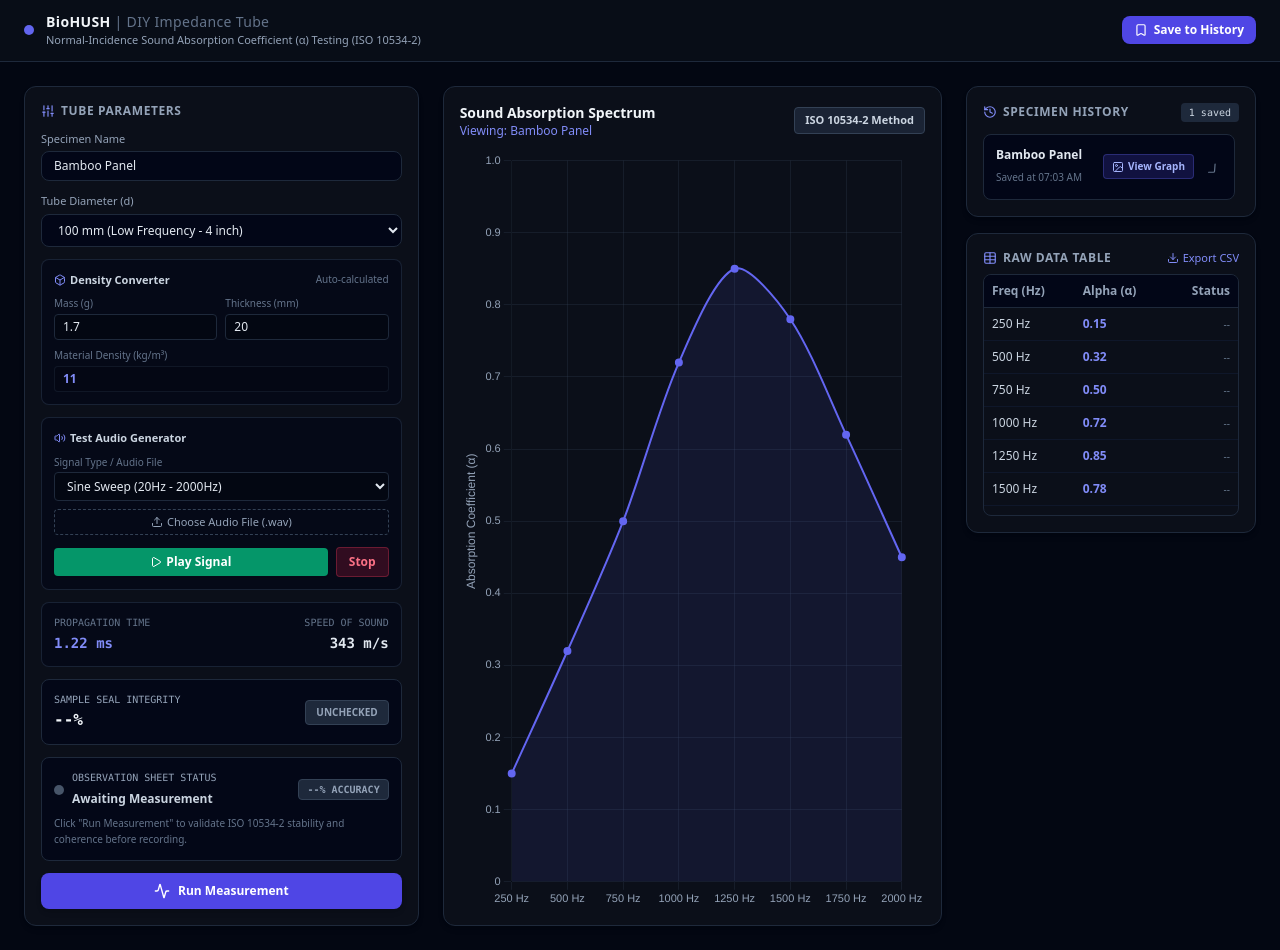
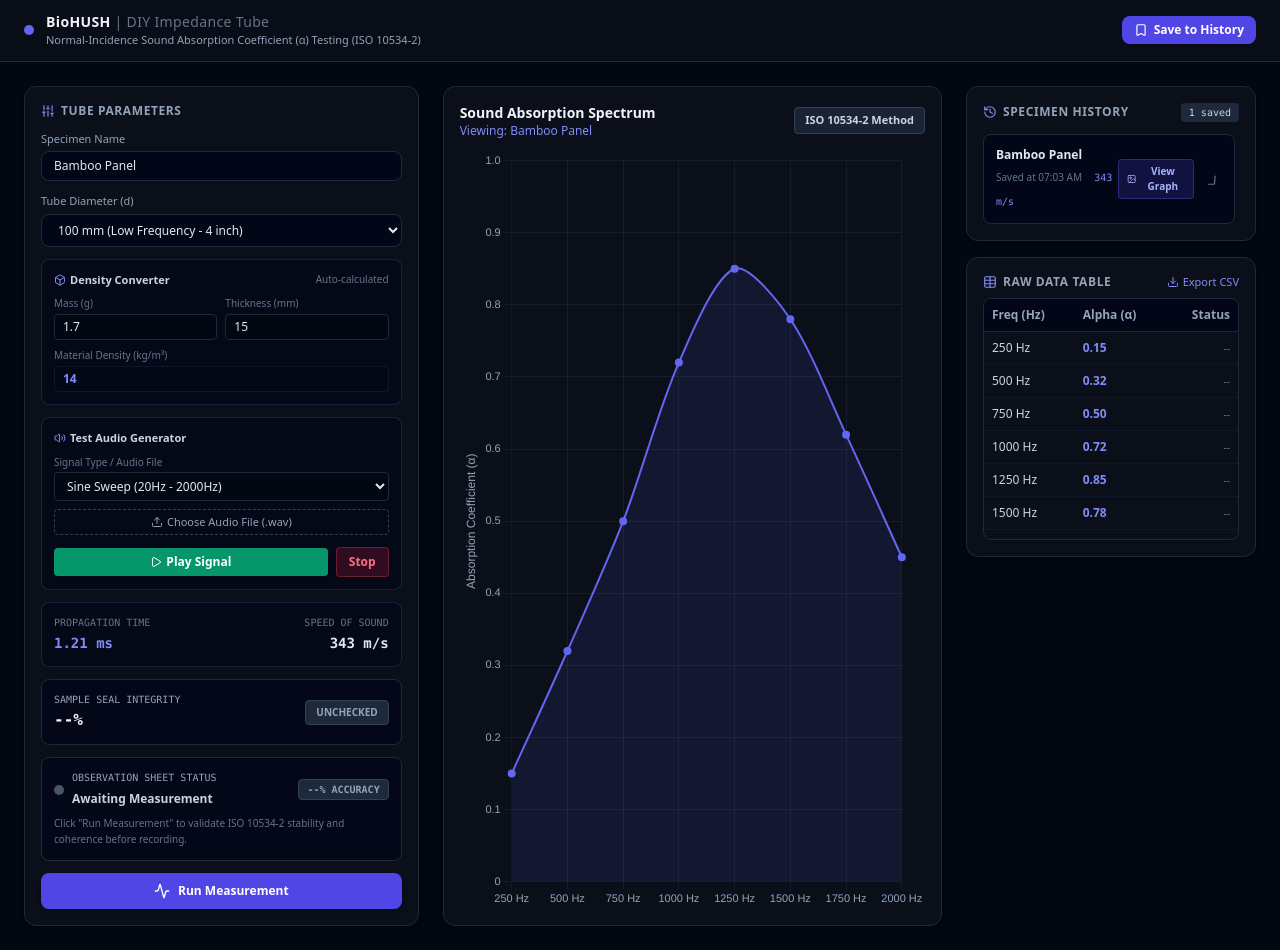
Before and after one commit to bamboo-panels/panels, a plain HTML site: page index.html in a window 1280 px wide. Both pictures are taken after a click on the button "Save to History". Drawn offline with nearby package versions, Linux system fonts and the light colour scheme.

Commit message:
Update index.html

```diff
--- a/index.html
+++ b/index.html
@@ -80,7 +80,7 @@
                         </div>
                         <div>
                             <label class="block text-[10px] text-slate-500 mb-0.5">Thickness (mm)</label>
-                            <input type="number" id="sampleThickness" value="20" oninput="calculateDensity(); calculateTimeOfFlight(20);" class="w-full bg-dark-950 border border-slate-800 rounded px-2 py-1 text-xs text-slate-200 focus:outline-none focus:border-indigo-500">
+                            <input type="number" id="sampleThickness" value="15" oninput="calculateDensity(); calculateTimeOfFlight(20);" class="w-full bg-dark-950 border border-slate-800 rounded px-2 py-1 text-xs text-slate-200 focus:outline-none focus:border-indigo-500">
                         </div>
                     </div>
                     <div>
@@ -335,7 +335,7 @@
 
         function calculateTimeOfFlight(tempCelsius = 20) {
             const speedOfSound = 331.3 * Math.sqrt(1 + (tempCelsius / 273.15));
-            const sampleThicknessMm = parseFloat(document.getElementById('sampleThickness').value) || 20;
+            const sampleThicknessMm = parseFloat(document.getElementById('sampleThickness').value) || 15;
             const totalDistanceMeters = DIST_TO_SAMPLE_L + (sampleThicknessMm / 1000);
             const timeInMilliseconds = (totalDistanceMeters / speedOfSound) * 1000;
 
@@ -560,10 +560,12 @@
         function saveCurrentTest() {
             const specimenName = document.getElementById('specimenInput').value || 'Bamboo Panel';
             const timestamp = new Date().toLocaleTimeString([], { hour: '2-digit', minute: '2-digit' });
+            const speedSoundVal = document.getElementById('speed-sound').textContent || '343 m/s';
 
             savedHistory.push({
                 name: specimenName,
                 time: timestamp,
+                speedSound: speedSoundVal,
                 data: [...absorptionChart.data.datasets[0].data],
                 valid: lastValidationResult.isValid,
                 accuracy: lastValidationResult.accuracyScore
@@ -601,10 +603,12 @@
                     ? `<span class="text-[9px] font-bold px-1.5 py-0.5 rounded bg-emerald-500/20 text-emerald-400 border border-emerald-500/30 ml-1.5">VALID (${item.accuracy || 94}%)</span>`
                     : '';
 
+                const speedTag = item.speedSound ? `<span class="text-[10px] text-indigo-400 font-mono ml-2">${item.speedSound}</span>` : '';
+
                 div.innerHTML = `
                     <div>
                         <h4 class="text-xs font-bold text-slate-200 flex items-center cursor-pointer hover:text-indigo-400" onclick="loadHistoryItem(${index})">${item.name}${validTag}</h4>
-                        <span class="text-[10px] text-slate-500">Saved at ${item.time}</span>
+                        <span class="text-[10px] text-slate-500">Saved at ${item.time}</span> ${speedTag}
                     </div>
                     <div class="flex items-center gap-1.5">
                         <button onclick="openManuscriptModal(${index})" class="bg-indigo-600/20 hover:bg-indigo-600/30 text-indigo-300 border border-indigo-500/30 text-[10px] font-semibold px-2 py-1 rounded transition flex items-center gap-1" title="View Manuscript Graph">
@@ -637,7 +641,7 @@
         function openManuscriptModal(index) {
             const item = savedHistory[index];
             document.getElementById('modalSpecimenTitle').textContent = `Figure: Normal-Incidence Sound Absorption Spectrum (${item.name})`;
-            document.getElementById('modalTimestamp').textContent = `Recorded: ${item.time} | ISO 10534-2 Two-Microphone Method`;
+            document.getElementById('modalTimestamp').textContent = `Recorded: ${item.time} | Sound Speed: ${item.speedSound || '343 m/s'} | ISO 10534-2 Two-Microphone Method`;
 
             const badge = document.getElementById('modalValidityBadge');
             if (item.valid) {
```
